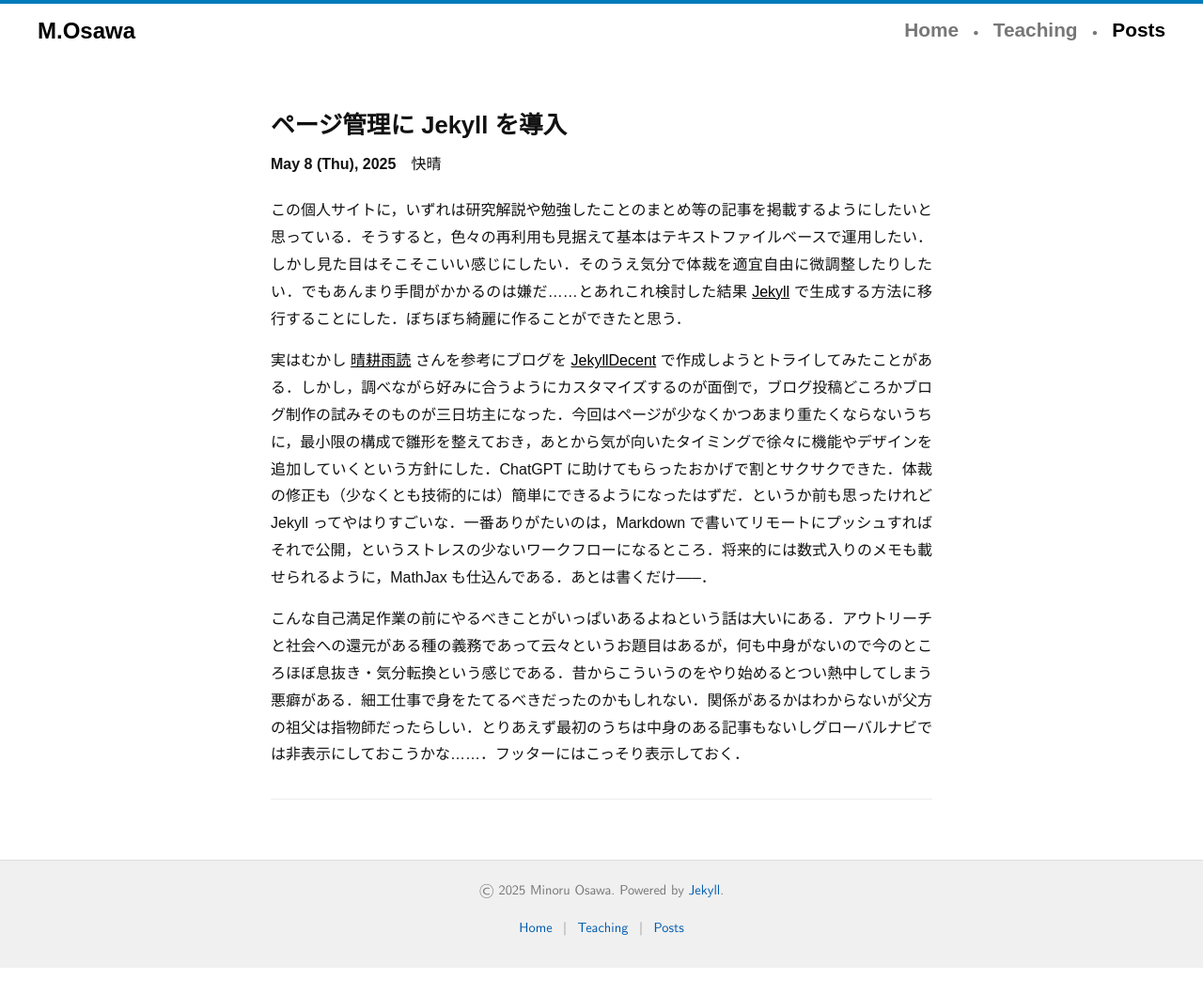
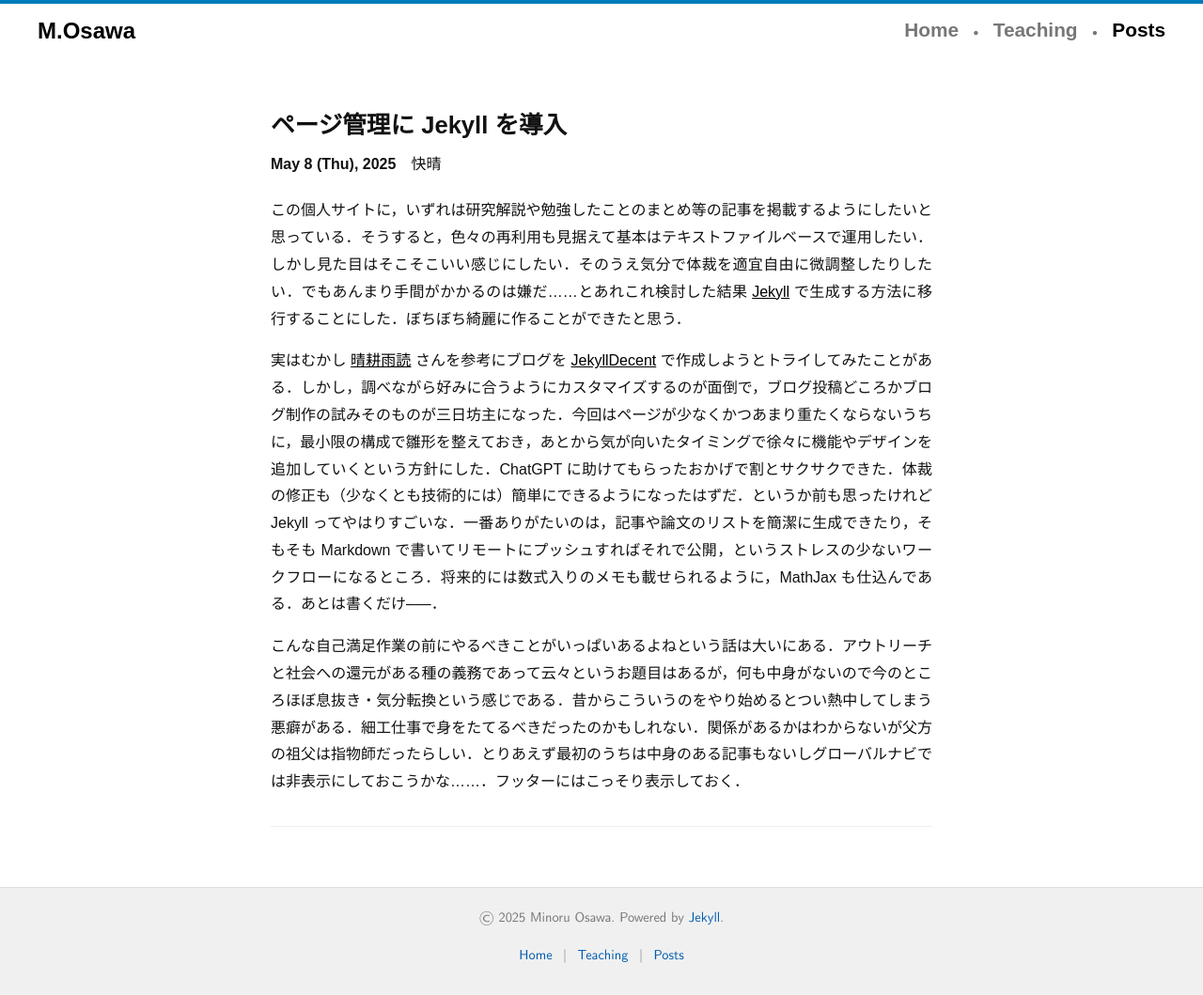
Before and after one commit to mino-osawa/mino-osawa.github.io, a Jekyll site: the page built from _posts/2025-05-08-migrate-to-jekyll.markdown, in a window 1280 px wide. Shown: the whole page at 94% size. Built offline with Jekyll 4.4.1, drawn with Linux system fonts in a browser that asks for light colours; some web fonts are replaced; before the commit the page ends 1030 px from its top, so only the background shows below that.

Commit message:
small edit

```diff
--- a/_posts/2025-05-08-migrate-to-jekyll.markdown
+++ b/_posts/2025-05-08-migrate-to-jekyll.markdown
@@ -8,6 +8,6 @@ misc: 快晴
 
 この個人サイトに，いずれは研究解説や勉強したことのまとめ等の記事を掲載するようにしたいと思っている．そうすると，色々の再利用も見据えて基本はテキストファイルベースで運用したい．しかし見た目はそこそこいい感じにしたい．そのうえ気分で体裁を適宜自由に微調整したりしたい．でもあんまり手間がかかるのは嫌だ……とあれこれ検討した結果 [Jekyll](https://jekyllrb.com/) で生成する方法に移行することにした．ぼちぼち綺麗に作ることができたと思う．
 
-実はむかし [晴耕雨読](https://tex2e.github.io/blog/) さんを参考にブログを [JekyllDecent](https://jwillmer.github.io/jekyllDecent/) で作成しようとトライしてみたことがある．しかし，調べながら好みに合うようにカスタマイズするのが面倒で，ブログ投稿どころかブログ制作の試みそのものが三日坊主になった．今回はページが少なくかつあまり重たくならないうちに，最小限の構成で雛形を整えておき，あとから気が向いたタイミングで徐々に機能やデザインを追加していくという方針にした．ChatGPT に助けてもらったおかげで割とサクサクできた．体裁の修正も（少なくとも技術的には）簡単にできるようになったはずだ．というか前も思ったけれど Jekyll ってやはりすごいな．一番ありがたいのは，Markdown で書いてリモートにプッシュすればそれで公開，というストレスの少ないワークフローになるところ．将来的には数式入りのメモも載せられるように，MathJax も仕込んである．あとは書くだけ–––．
+実はむかし [晴耕雨読](https://tex2e.github.io/blog/) さんを参考にブログを [JekyllDecent](https://jwillmer.github.io/jekyllDecent/) で作成しようとトライしてみたことがある．しかし，調べながら好みに合うようにカスタマイズするのが面倒で，ブログ投稿どころかブログ制作の試みそのものが三日坊主になった．今回はページが少なくかつあまり重たくならないうちに，最小限の構成で雛形を整えておき，あとから気が向いたタイミングで徐々に機能やデザインを追加していくという方針にした．ChatGPT に助けてもらったおかげで割とサクサクできた．体裁の修正も（少なくとも技術的には）簡単にできるようになったはずだ．というか前も思ったけれど Jekyll ってやはりすごいな．一番ありがたいのは，記事や論文のリストを簡潔に生成できたり，そもそも Markdown で書いてリモートにプッシュすればそれで公開，というストレスの少ないワークフローになるところ．将来的には数式入りのメモも載せられるように，MathJax も仕込んである．あとは書くだけ–––．
 
 こんな自己満足作業の前にやるべきことがいっぱいあるよねという話は大いにある．アウトリーチと社会への還元がある種の義務であって云々というお題目はあるが，何も中身がないので今のところほぼ息抜き・気分転換という感じである．昔からこういうのをやり始めるとつい熱中してしまう悪癖がある．細工仕事で身をたてるべきだったのかもしれない．関係があるかはわからないが父方の祖父は指物師だったらしい．とりあえず最初のうちは中身のある記事もないしグローバルナビでは非表示にしておこうかな……．フッターにはこっそり表示しておく．
```
